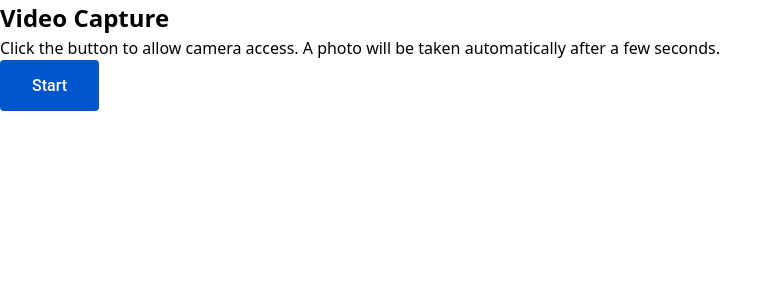
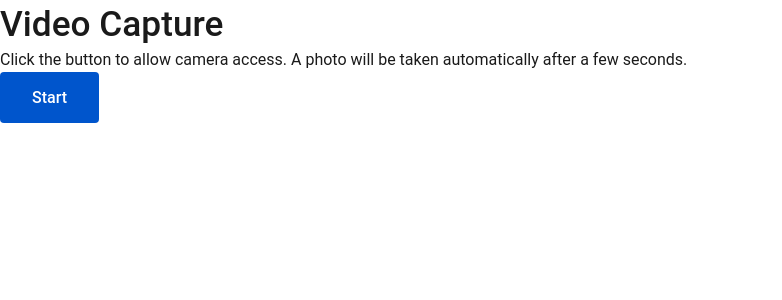
Before and after one commit to nata8613/video-capture-web-app, a React (Vite) app: page / in a window 1280 px wide. Shown: the top 300 px of the page, without its empty margins (0-782 px from the left). Built offline with nearby package versions, Linux system fonts and the light colour scheme.

Commit message:
feature: style text component

```diff
--- /dev/null
+++ b/src/components/text/Text.styled.tsx
@@ -0,0 +1,65 @@
+import styled, { css } from 'styled-components';
+import { type TypographyHtmlElement } from './Text';
+
+export const StyledText = styled.p<{ as?: TypographyHtmlElement }>`
+  margin: 0;
+  padding: 0;
+
+  color: ${({ theme }) => theme.colors.textPrimary};
+  font-family: ${({ theme }) => theme.typography.font.primary};
+  line-height: 1.4;
+  font-size: ${({ theme }) => theme.typography.fontSize.base};
+
+  ${({ as, theme }) => {
+    switch (as) {
+      case 'h1':
+        return css`
+          font-size: 2rem;
+          font-weight: ${theme.typography.fontWeight.medium};
+
+          @media (min-width: 768px) {
+            font-size: 2.2rem;
+          }
+        `;
+      case 'h2':
+        return css`
+          font-size: 1.8rem;
+          font-weight: ${theme.typography.fontWeight.bold};
+
+          @media (min-width: 768px) {
+            font-size: 2rem;
+          }
+        `;
+      case 'h3':
+        return css`
+          font-size: 1.6rem;
+          font-weight: ${theme.typography.fontWeight.medium};
+        `;
+      case 'h4':
+        return css`
+          font-size: 1.4rem;
+          font-weight: ${theme.typography.fontWeight.medium};
+        `;
+      case 'h5':
+        return css`
+          font-size: 1.2rem;
+          font-weight: ${theme.typography.fontWeight.medium};
+        `;
+      case 'h6':
+        return css`
+          font-size: 1rem;
+          font-weight: ${theme.typography.fontWeight.medium};
+        `;
+      case 'label':
+        return css`
+          font-weight: ${theme.typography.fontWeight.medium};
+        `;
+      case 'span':
+      case 'p':
+      default:
+        return css`
+          font-weight: ${theme.typography.fontWeight.regular};
+        `;
+    }
+  }}
+`;
--- a/src/components/text/Text.tsx
+++ b/src/components/text/Text.tsx
@@ -1,6 +1,7 @@
 import React from 'react';
+import { StyledText } from './Text.styled';
 
-type TypographyHtmlElement = 'h1' | 'h2' | 'h3' | 'h4' | 'h5' | 'h6' | 'p' | 'span' | 'label';
+export type TypographyHtmlElement = 'h1' | 'h2' | 'h3' | 'h4' | 'h5' | 'h6' | 'p' | 'span' | 'label';
 
 interface TextProps<T extends TypographyHtmlElement> extends React.HTMLAttributes<HTMLElement> {
   as?: T;
@@ -12,5 +13,9 @@ export const Text = <T extends TypographyHtmlElement>({
   children,
   ...props
 }: TextProps<T>) => {
-  return React.createElement(Component, props, children);
+  return (
+    <StyledText as={Component} {...props}>
+      {children}
+    </StyledText>
+  );
 };
```
